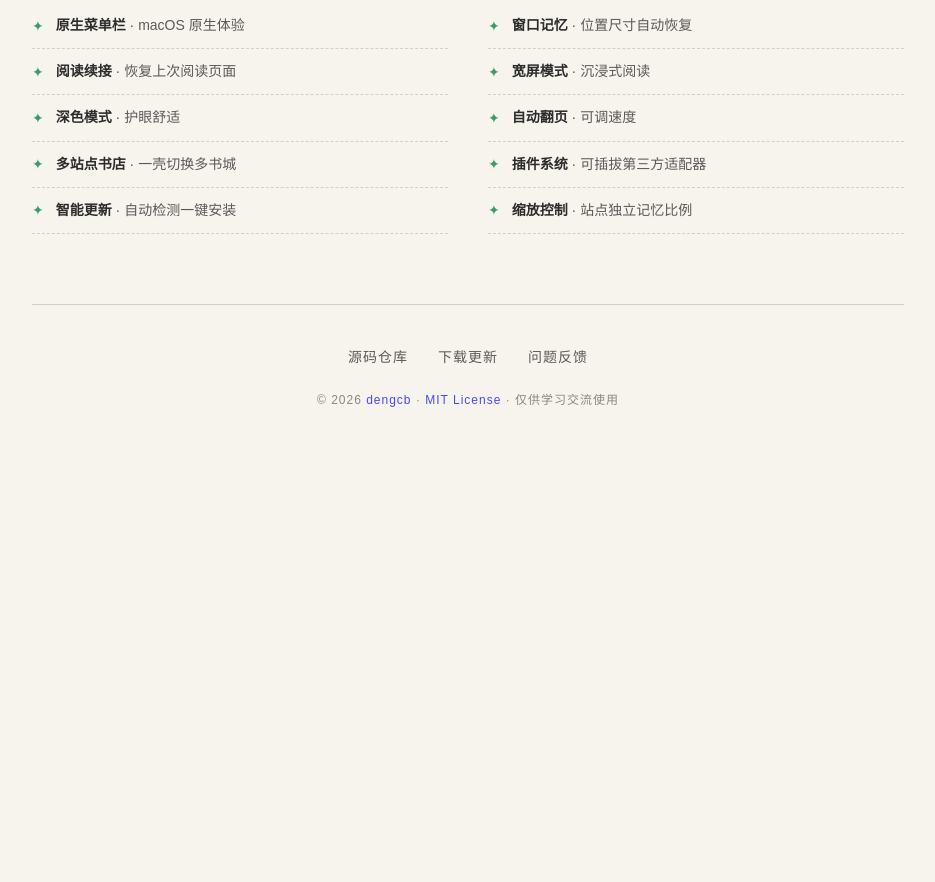
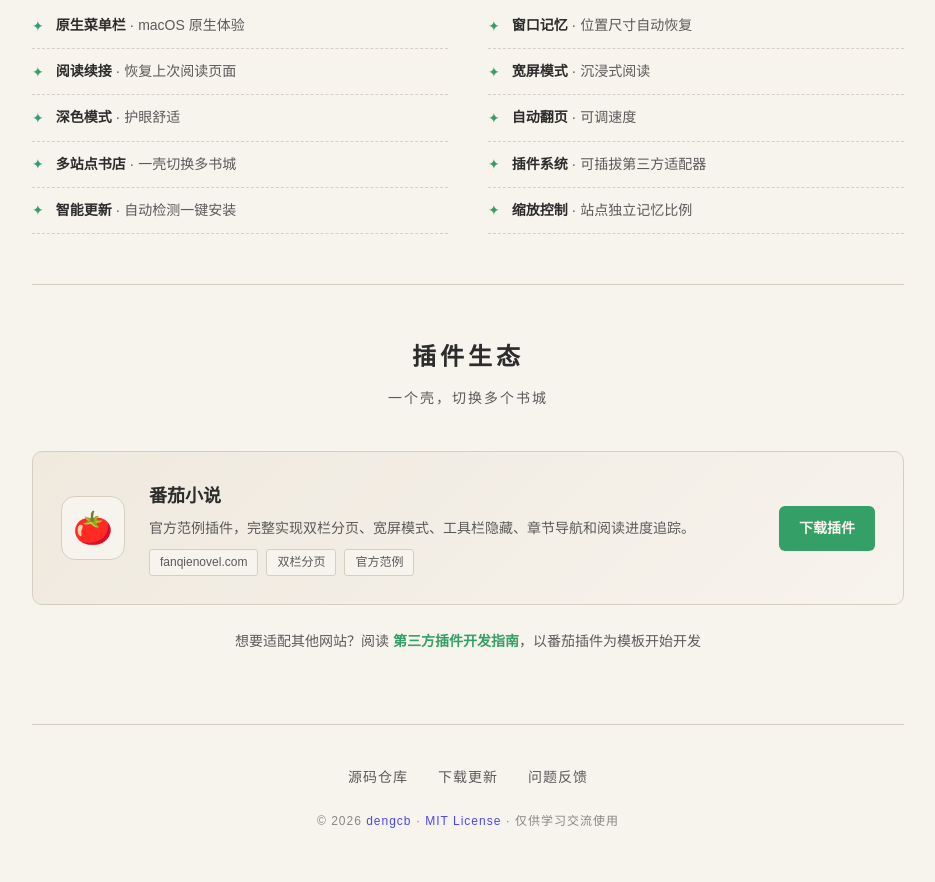
Before and after one commit to dengcb/weixin-reader-desktop, a plain HTML site: page index.html in a window 1280 px wide. Shown: the part 1187-2069 px from the top of the page, without its empty margins (172-1107 px from the left). Before the commit the page ends 1649 px from the top, so only its background shows below. Drawn offline with Linux system fonts and the light colour scheme; no server answers.

Commit message:
feat(plugins): 新增插件生态展示模块
- 添加插件生态区块，支持展示多个书城插件
- 实现插件卡片布局，包含图标、标题、描述和标签
- 设计“下载插件”按钮及悬浮效果
- 增加响应式样式，适配移动端显示
- 插件生态区块增加渐入动画效果
- 添加插件开发指南链接，便于第三方插件适配和开发

```diff
--- a/index.html
+++ b/index.html
@@ -275,6 +275,106 @@ body::before{
   .btn-primary{padding:13px 30px;font-size:15px}
 }
 
+/* ===== 插件生态 ===== */
+.plugins{
+  padding:50px 0;
+  border-top:1px solid var(--line);
+}
+
+.plugin-card{
+  display:flex;
+  align-items:center;
+  gap:24px;
+  padding:28px;
+  border-radius:10px;
+  background:linear-gradient(135deg,var(--paper-warm) 0%,var(--paper) 100%);
+  border:1px solid var(--line);
+  margin-bottom:20px;
+}
+
+.plugin-icon{
+  flex-shrink:0;
+  width:64px;
+  height:64px;
+  border-radius:14px;
+  display:flex;
+  align-items:center;
+  justify-content:center;
+  font-size:32px;
+  background:var(--paper);
+  border:1px solid var(--line);
+}
+
+.plugin-info{
+  flex:1;
+}
+
+.plugin-info h3{
+  font-size:18px;
+  font-weight:700;
+  margin-bottom:4px;
+  color:var(--ink);
+}
+
+.plugin-info .plugin-desc{
+  font-size:14px;
+  color:var(--ink-light);
+  line-height:1.7;
+  margin-bottom:8px;
+}
+
+.plugin-info .plugin-tags{
+  display:flex;
+  gap:8px;
+  flex-wrap:wrap;
+}
+
+.plugin-tag{
+  display:inline-block;
+  font-size:12px;
+  color:var(--ink-light);
+  background:var(--paper);
+  border:1px solid var(--line);
+  padding:2px 10px;
+  border-radius:3px;
+}
+
+.plugin-download{
+  flex-shrink:0;
+  display:inline-flex;
+  align-items:center;
+  gap:8px;
+  background:var(--brand);
+  color:var(--paper);
+  text-decoration:none;
+  padding:10px 20px;
+  border-radius:6px;
+  font-size:14px;
+  font-weight:600;
+  transition:all .3s ease;
+}
+
+.plugin-download:hover{
+  background:var(--brand-deep);
+}
+
+.plugin-dev-link{
+  text-align:center;
+  margin-top:24px;
+  font-size:14px;
+  color:var(--ink-light);
+}
+
+.plugin-dev-link a{
+  color:var(--brand);
+  font-weight:600;
+}
+
+@media(max-width:700px){
+  .plugin-card{flex-direction:column;text-align:center}
+  .plugin-download{margin-top:8px}
+}
+
 /* ===== 入场动画 ===== */
 @keyframes fadeUp{
   from{opacity:0;transform:translateY(20px)}
@@ -283,7 +383,8 @@ body::before{
 .hero{animation:fadeUp .8s ease}
 .features{animation:fadeUp .8s ease .15s both}
 .highlights{animation:fadeUp .8s ease .3s both}
-.footer{animation:fadeUp .8s ease .45s both}
+.plugins{animation:fadeUp .8s ease .4s both}
+.footer{animation:fadeUp .8s ease .55s both}
 </style>
 </head>
 <body>
@@ -394,6 +495,28 @@ body::before{
     </div>
   </section>
 
+  <!-- ===== 插件生态 ===== -->
+  <section class="plugins">
+    <h2 class="section-title">插件生态</h2>
+    <p class="section-sub">一个壳，切换多个书城</p>
+
+    <div class="plugin-card">
+      <div class="plugin-icon">🍅</div>
+      <div class="plugin-info">
+        <h3>番茄小说</h3>
+        <p class="plugin-desc">官方范例插件，完整实现双栏分页、宽屏模式、工具栏隐藏、章节导航和阅读进度追踪。</p>
+        <div class="plugin-tags">
+          <span class="plugin-tag">fanqienovel.com</span>
+          <span class="plugin-tag">双栏分页</span>
+          <span class="plugin-tag">官方范例</span>
+        </div>
+      </div>
+      <a class="plugin-download" href="https://github.com/dengcb/weixin-reader-desktop/raw/main/plugins/fanqie.atrd">下载插件</a>
+    </div>
+
+    <p class="plugin-dev-link">想要适配其他网站？阅读 <a href="https://github.com/dengcb/weixin-reader-desktop/blob/main/docs/PLUGIN_DEVELOPMENT.md">第三方插件开发指南</a>，以番茄插件为模板开始开发</p>
+  </section>
+
   <!-- ===== 页脚 ===== -->
   <footer class="footer">
     <div class="footer-links">
```
